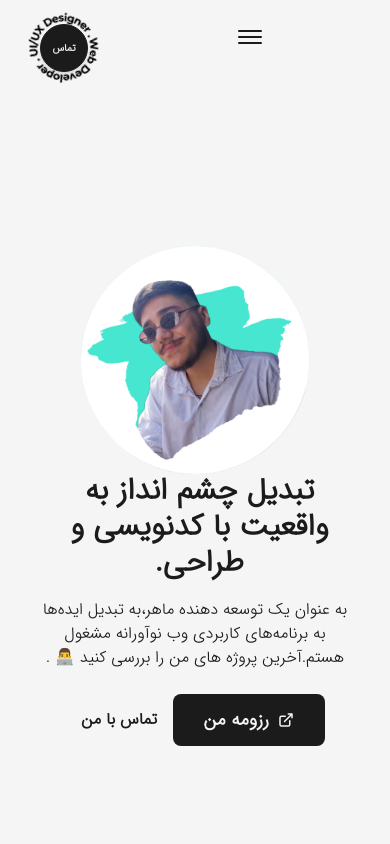
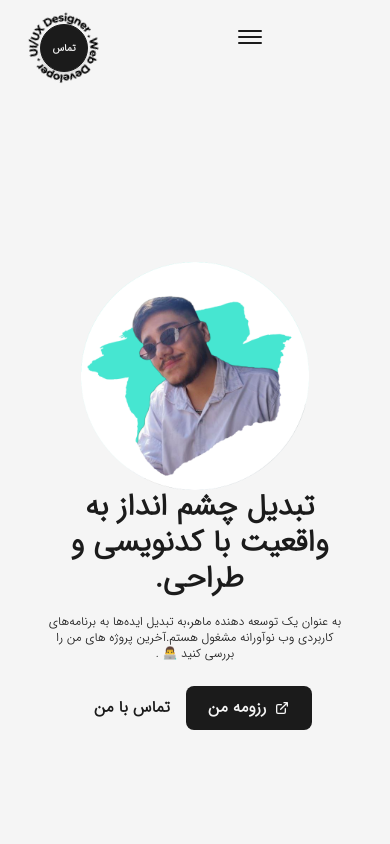
Before and after one commit to pooulad/pooulad.github.io, a Next.js app: page / in a window 390 px wide. Shown: the top 844 px of the page. Built offline with nearby package versions, Linux system fonts and the light colour scheme.

Commit message:
Update index.tsx

```diff
--- a/src/pages/index.tsx
+++ b/src/pages/index.tsx
@@ -35,13 +35,13 @@ export default function Home() {
                 text={dictionary.home.h1Tag}
                 className="!text-6xl !text-right xl:!text-5xl lg:!text-center lg:!text-6xl md:!text-5xl sm:!text-3xl"
               />
-              <p className="my-4 text-base font-medium">
+              <p className="my-4 text-base font-medium md:text-sm sm:text-xs">
                 {dictionary.home.pTag}
               </p>
               <div className="flex items-center self-start mt-2 lg:self-center">
                 <Link
                   download={true}
-                  className="flex items-center bg-dark text-light p-2.5 px-6 rounded-lg text-lg font-semibold hover:text-dark  hover:bg-light border-2 border-solid border-transparent hover:border-dark dark:bg-light dark:text-dark hover:dark:bg-dark hover:dark:text-light hover:dark:border-light"
+                  className="flex items-center bg-dark text-light p-2.5 px-6 rounded-lg text-lg font-semibold hover:text-dark  hover:bg-light border-2 border-solid border-transparent hover:border-dark dark:bg-light dark:text-dark hover:dark:bg-dark hover:dark:text-light hover:dark:border-light md:p-2 md:px-4 md:text-base"
                   href={"./poulad.pdf"}
                   target={"_blank"}
                 >
@@ -53,7 +53,7 @@ export default function Home() {
                 <CustomLink
                   title={dictionary.home.contactMeTitle}
                   link={`mailto:${dictionary.ownerSocials.emailAddress}`}
-                  classname="mx-4 font-bold"
+                  classname="mx-4 font-bold md:text-base"
                 />
               </div>
             </div>
```
